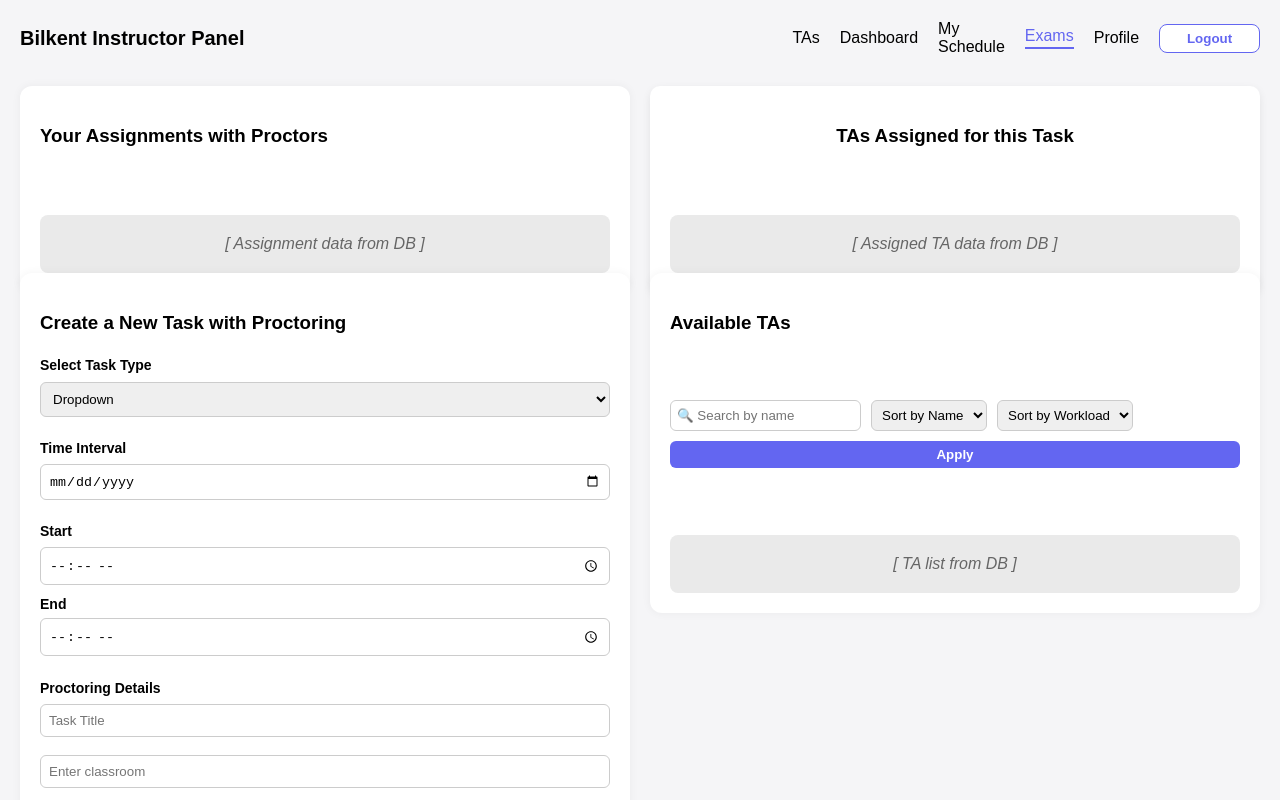
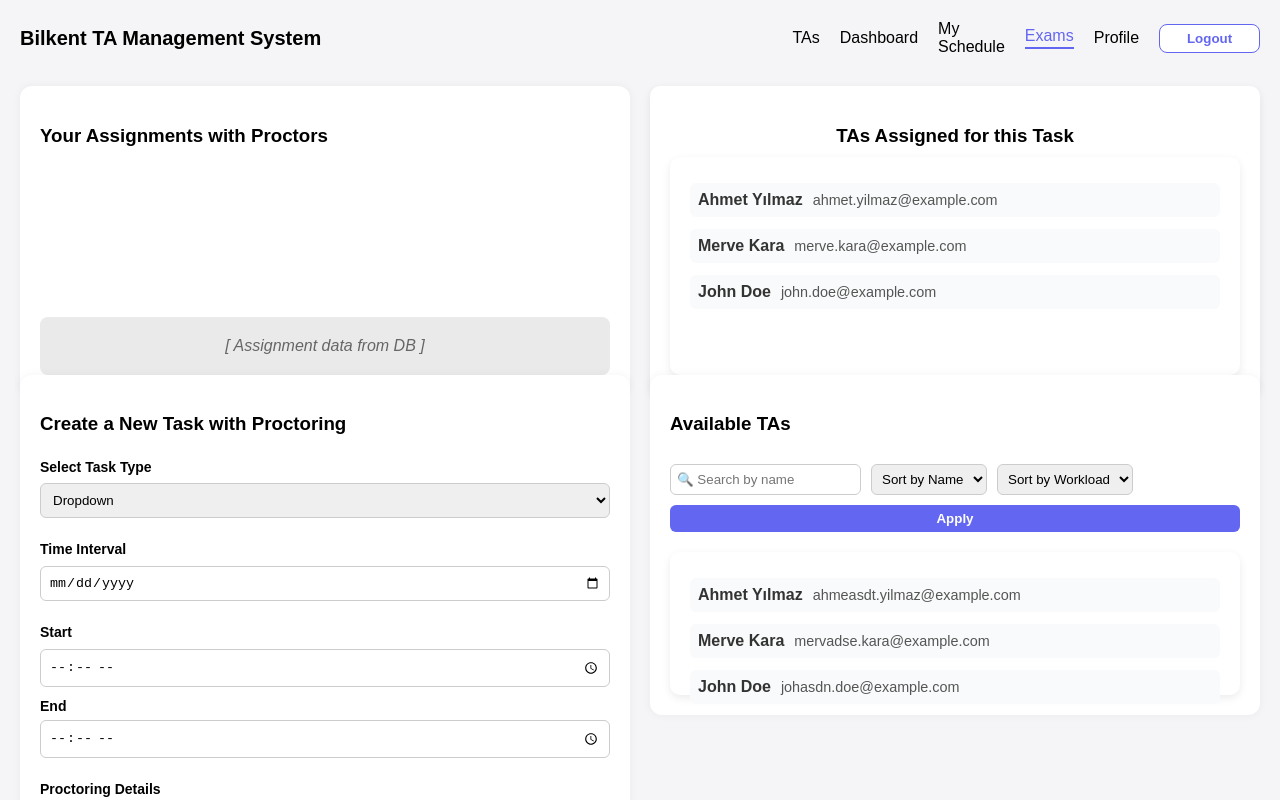
Before and after one commit to Alperen41-tech/Bilkent-TA-Proctor-Management-System, a React (Create React App) app in the folder UI/uiapp/: page /ins-exam-page in a window 1280 px wide. Shown: the top 800 px of the page. Built offline with nearby package versions, Linux system fonts and the light colour scheme.

Commit message:
instructor ta items are added

```diff
--- a/UI/uiapp/src/Ins/INS_ExamsPage.css
+++ b/UI/uiapp/src/Ins/INS_ExamsPage.css
@@ -48,9 +48,9 @@
 .ta-count-input {
   padding: 8px;
   margin-top: 5px;
-  border: 1px solid #ccc;
+  border: 1px solid #ffffff;
   border-radius: 6px;
-  margin-bottom: 10px;
+  margin-bottom: 20px;
   width: 100%;
   box-sizing: border-box;
 }
--- a/UI/uiapp/src/Ins/INS_ExamsPage.jsx
+++ b/UI/uiapp/src/Ins/INS_ExamsPage.jsx
@@ -2,8 +2,11 @@
 import NavbarINS from "./NavbarINS";
 import "./NavbarINS.css";
 import "./INS_ExamsPage.css";
+import TAItem from "../TAItem";
 
 const INS_ExamsPage = () => {
+  const [selectedTA, setSelectedTA] = useState(null);
+
   const [searchText, setSearchText] = useState("");
   const [sortName, setSortName] = useState("");
   const [sortWorkload, setSortWorkload] = useState("");
@@ -19,6 +22,33 @@
     console.log("Sort Name:", sortName, "Workload:", sortWorkload);
   };
 
+
+  const createTAItem = (firstName, lastName, email, onClickHandler, selectedTAKey) => {
+    const ta = { firstName, lastName, email };
+    const key = `${firstName}-${lastName}-${email}`;
+    const isSelected = selectedTAKey === key;
+
+    return (
+      <TAItem
+        key={key}
+        ta={ta}
+        onClick={onClickHandler}
+        isSelected={isSelected}
+      />
+    );
+  };
+
+
+
+  const handleTAClick = (ta) => {
+    const key = `${ta.firstName}-${ta.lastName}-${ta.email}`;
+    setSelectedTA(key);
+  };
+
+
+
+
+
   return (
     <div className="exams-page">
       <NavbarINS />
@@ -33,7 +63,12 @@
         {/* TAs Assigned to Selected Task */}
         <div className="card assigned-tas">
           <h3>TAs Assigned for this Task</h3>
-          <div className="placeholder">[ Assigned TA data from DB ]</div>
+          <div className="assigned-tas">
+            {createTAItem("Ahmet", "Yılmaz", "ahmet.yilmaz@example.com", handleTAClick, selectedTA)}
+            {createTAItem("Merve", "Kara", "merve.kara@example.com", handleTAClick, selectedTA)}
+            {createTAItem("John", "Doe", "john.doe@example.com", handleTAClick, selectedTA)}
+          </div>
+
         </div>
 
         {/* Create New Task */}
@@ -105,7 +140,11 @@
             <button onClick={handleSearch}>Apply</button>
           </div>
 
-          <div className="placeholder">[ TA list from DB ]</div>
+          <div className="assigned-tas">
+            {createTAItem("Ahmet", "Yılmaz", "ahmeasdt.yilmaz@example.com", handleTAClick, selectedTA)}
+            {createTAItem("Merve", "Kara", "mervadse.kara@example.com", handleTAClick, selectedTA)}
+            {createTAItem("John", "Doe", "johasdn.doe@example.com", handleTAClick, selectedTA)}
+          </div>
         </div>
       </div>
     </div>
--- a/UI/uiapp/src/Ins/INS_TAsPage.jsx
+++ b/UI/uiapp/src/Ins/INS_TAsPage.jsx
@@ -2,8 +2,10 @@
 import React, { useState } from "react";
 import NavbarINS from "./NavbarINS";
 import "./INS_TAsPage.css";
+import TAItem from "../TAItem";
 
 const TAsPage = () => {
+  const [selectedTA, setSelectedTA] = useState(null);
   const [searchText, setSearchText] = useState("");
   const [sortDepartment, setSortDepartment] = useState("");
   const [sortWorkload, setSortWorkload] = useState("");
@@ -17,6 +19,29 @@
   const handleSort = () => {
     // Later: apply sort on TA list from backend or state
     console.log("Sorting by:", sortDepartment, sortWorkload, sortName);
+  };
+
+
+  const createTAItem = (firstName, lastName, email, onClickHandler, selectedTAKey) => {
+    const ta = { firstName, lastName, email };
+    const key = `${firstName}-${lastName}-${email}`;
+    const isSelected = selectedTAKey === key;
+
+    return (
+      <TAItem
+        key={key}
+        ta={ta}
+        onClick={onClickHandler}
+        isSelected={isSelected}
+      />
+    );
+  };
+
+
+
+  const handleTAClick = (ta) => {
+    const key = `${ta.firstName}-${ta.lastName}-${ta.email}`;
+    setSelectedTA(key);
   };
 
   return (
@@ -43,9 +68,10 @@
             <span>Department</span>
           </div>
 
-          {/* Placeholder for TA list */}
-          <div className="ta-list-body">
-            <p className="placeholder">[ TA data will appear here from DB ]</p>
+          <div className="assigned-tas">
+            {createTAItem("Ahmet", "Yılmaz", "ahmet.yilmaz@example.com", handleTAClick, selectedTA)}
+            {createTAItem("Merve", "Kara", "merve.kara@example.com", handleTAClick, selectedTA)}
+            {createTAItem("John", "Doe", "john.doe@example.com", handleTAClick, selectedTA)}
           </div>
         </div>
 
--- a/UI/uiapp/src/Ins/NavbarINS.jsx
+++ b/UI/uiapp/src/Ins/NavbarINS.jsx
@@ -22,7 +22,7 @@
   return (
     <>
       <header className="navbar">
-        <div className="title">Bilkent Instructor Panel</div>
+        <div className="title">Bilkent TA Management System</div>
         <nav className="nav-links">
 
           <NavLink to="/ins-tas" className={({ isActive }) => (isActive ? "active" : "")}>TAs</NavLink>
```
